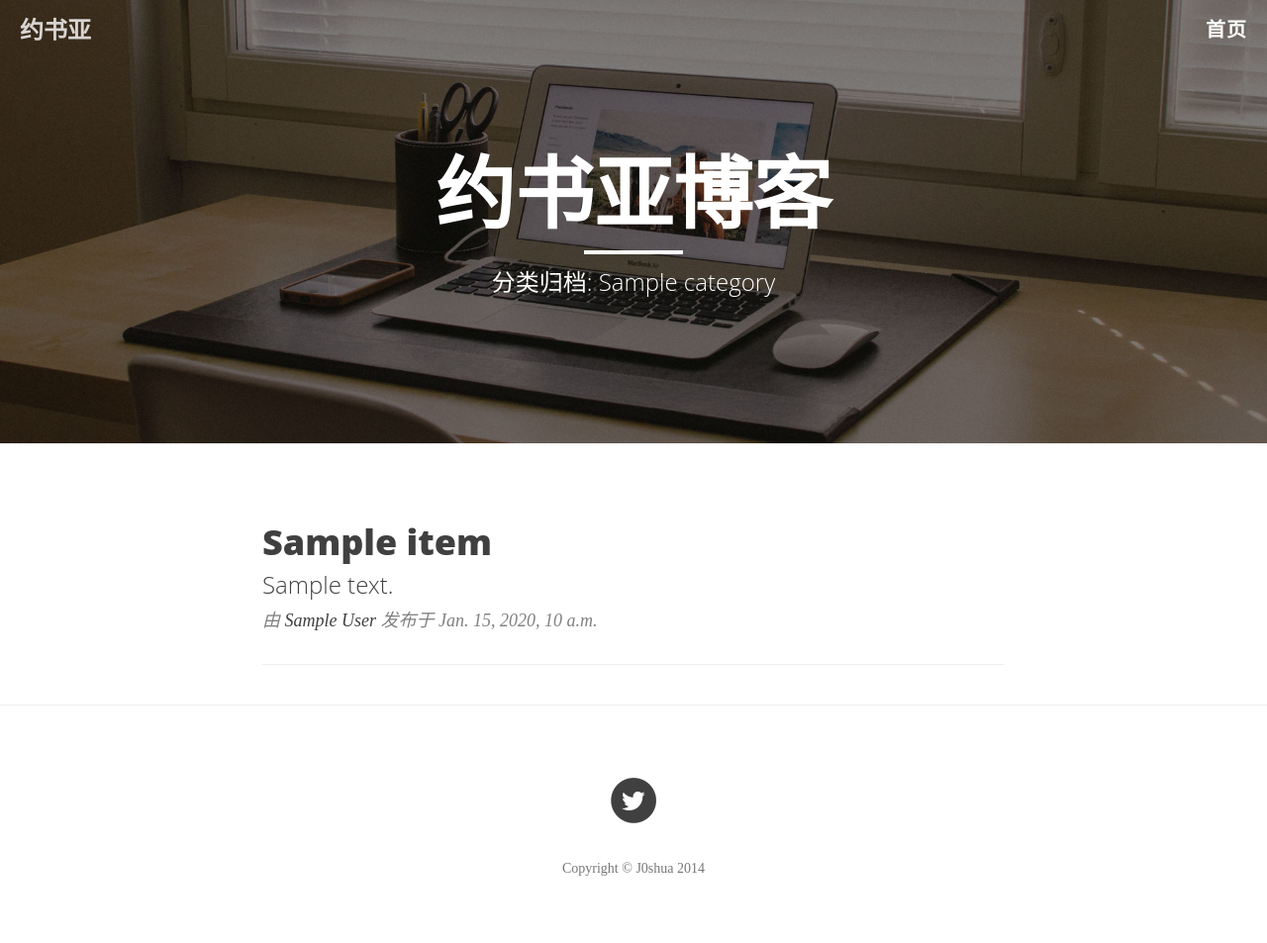
After one commit to njuaplusplus/j0shua, a Django app: template blog/static/templates/blog/category_archive.html in a window 1280 px wide. The commit adds this page. Shown: the whole page at 99% size. Run offline with Django 3.2, Linux system fonts and the light colour scheme; the template is opened without the code that fills it: most values are stand-ins (such as "Sample title", 1, 10 or a date in 2020); some libraries are stand-ins or nearby versions; some web fonts are replaced.

Commit message:
Add category url and page

```diff
--- /dev/null
+++ b/blog/static/blog/css/my-blog.css
@@ -0,0 +1,11 @@
+.post-category {
+    margin: 0 0.1em;
+    padding: 0.2em 0.6em;
+    color: #fff;
+    background: #999;
+    font-size: 90%;
+}
+
+a.post-category:hover, a.post-category:focus {
+    color: #fff;
+}
--- a/blog/static/templates/blog/base1.html
+++ b/blog/static/templates/blog/base1.html
@@ -39,6 +39,7 @@
     <link href='http://fonts.useso.com/css?family=Open+Sans:300italic,400italic,600italic,700italic,800italic,400,300,600,700,800' rel='stylesheet' type='text/css'>
     <!-- Code Highlight -->
     <link href="{% static 'blog/css/monokai.css' %}" rel="stylesheet">
+    <link href="{% static 'blog/css/my-blog.css' %}" rel="stylesheet">
 
 
     {% block headBlock %}
--- /dev/null
+++ b/blog/static/templates/blog/category_archive.html
@@ -0,0 +1,56 @@
+{% extends 'blog/base1.html' %}
+{% load staticfiles %}
+
+{% block title %} 分类: {{ category.title }} | 博客 | 约书亚团契 {% endblock %}
+
+{% block pageHeader %}
+<header class="intro-header" style="background-image: url({% static 'blog/img/home-bg.jpg' %})">
+        <div class="container">
+            <div class="row">
+                <div class="col-lg-8 col-lg-offset-2 col-md-10 col-md-offset-1">
+                    <div class="site-heading">
+                        <h1>约书亚博客</h1>
+                        <hr class="small">
+                        <span class="subheading">分类归档: {{ category.title }}</span>
+                    </div>
+                </div>
+            </div>
+        </div>
+    </header>
+{% endblock pageHeader %}
+
+{% block mainContent %}
+    <div class="container">
+        <div class="row">
+            <div class="col-lg-8 col-lg-offset-2 col-md-10 col-md-offset-1">
+                {% for article in articles %}
+                <div class="post-preview">
+                    <a href="{% url 'blog:single_post' slug=article.slug %}">
+                        <h2 class="post-title">
+                            {{ article.title }}
+                        </h2>
+                        <h3 class="post-subtitle">
+                            {{ article.excerpt }}
+                        </h3>
+                    </a>
+                    <p class="post-meta">由 <a href="#">{{ article.author }}</a> 发布于 {{ article.date_publish }}</p>
+                </div>
+                <hr>
+                {% endfor %}
+                <!-- Pager -->
+                <ul class="pager">
+                    {% if articles.has_previous %}
+                    <li class="previous">
+                        <a href="{% url 'blog:category_archive_page_view' page_num=articles.previous_page_number %}">&larr; 上一页</a>
+                    </li>
+                    {% endif %}
+                    {% if articles.has_next %}
+                    <li class="next">
+                        <a href="{% url 'blog:category_archive_page_view' page_num=articles.next_page_number %}">下一页 &rarr;</a>
+                    </li>
+                    {% endif %}
+                </ul>
+            </div>
+        </div>
+    </div>
+{% endblock mainContent %}
--- a/blog/urls.py
+++ b/blog/urls.py
@@ -8,7 +8,8 @@ from blog import views
 urlpatterns = patterns('',
     url('^$', views.index, name="index"),
     url('^page/(?P<page_num>[\d]+)/$', views.index_page, name="index_page"),
+    url('^category/(?P<slug>[-\w]+)/$', views.category_archive, name="category_archive_view"),
+    url('^category/(?P<slug>[-\w]+)/page/(?P<page_num>[\d]+)/$', views.category_archive_page, name="category_archive_page_view"),
     url('^archive/(?P<year>[\d]+)/(?P<month>[\d]+)/$', views.date_archive, name="blog-date-archive"),
-    url('^archive/(?P<slug>[-\w]+)/$', views.category_archive, name="blog-category-archive"),
     url('^post/(?P<slug>[-\w]+)/$', views.single, name="single_post"),
 )
--- a/docs/static/templates/docs/how-to-write-post.html
+++ b/docs/static/templates/docs/how-to-write-post.html
@@ -27,10 +27,6 @@
         <div class="container">
             <div class="row">
                 <div class="col-lg-8 col-lg-offset-2 col-md-10 col-md-offset-1">
-                    <p>分类:
-                    <span class="label label-default">文档说明</span>
-                    <span class="label label-default">哈哈</span>
-                    </p>
                     <h2 class="section-heading">作者权限</h2>
                     <p>本网站的用户, 可以联系我, 确认身份后, 我将会给你作者权限</p>
                     <h2 class="section-heading">如何写作</h2>
```
Also changed, not shown: blog/static/templates/blog/post.html (+6 -3 lines), blog/views.py (+18 -16 lines).
